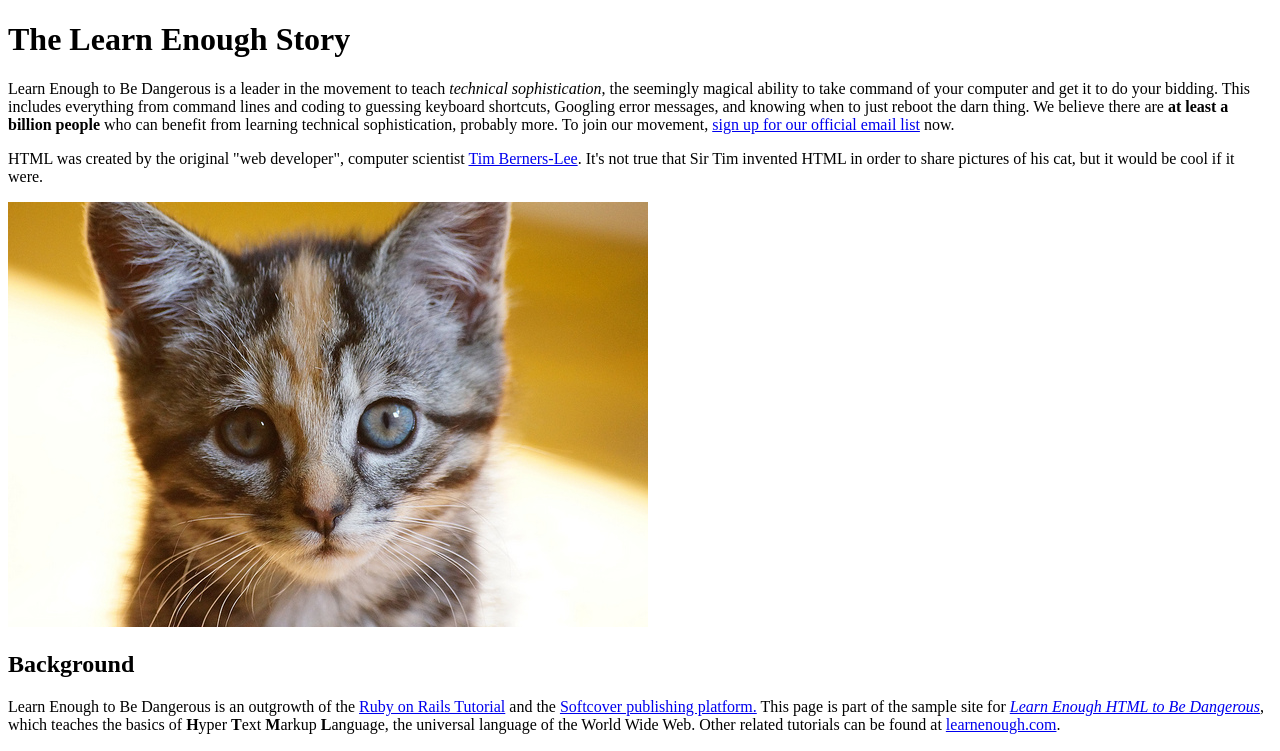
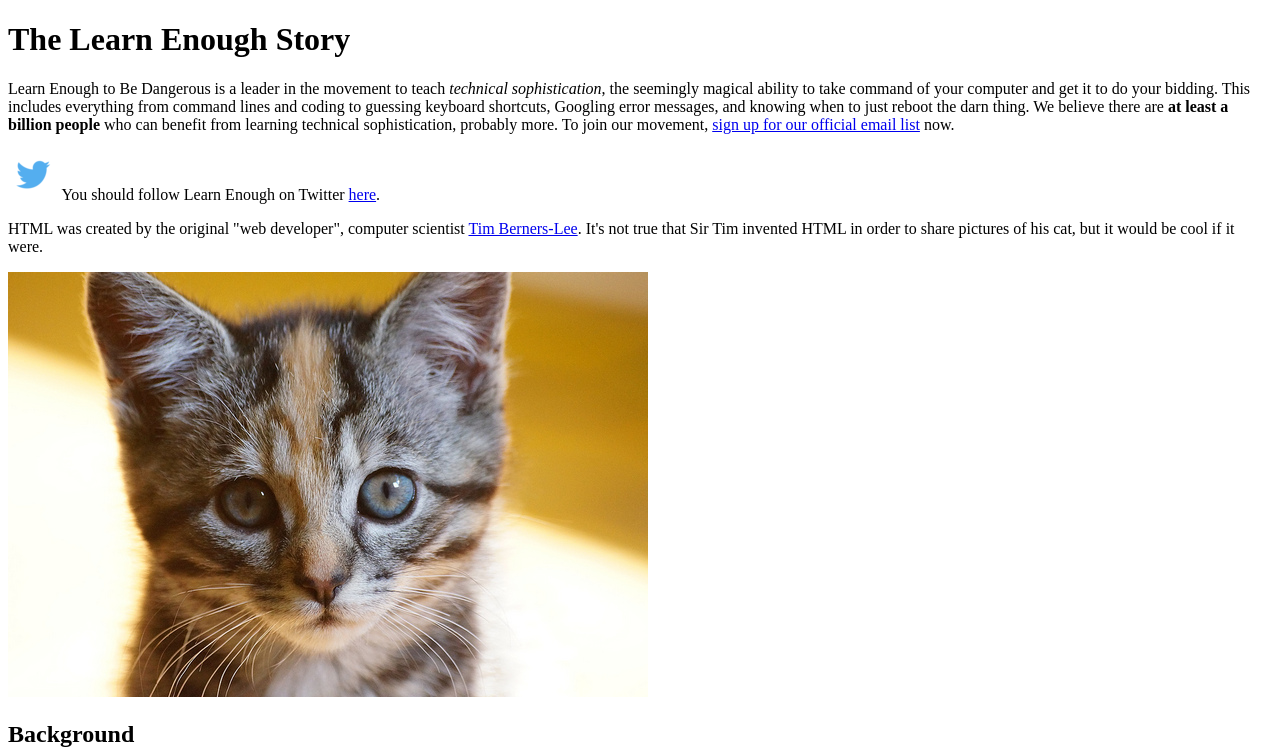
Before and after one commit to werronense/sample_website, a plain HTML site: page index.html in a window 1280 px wide. Shown: the top 751 px of the page. Drawn offline with Linux system fonts and the light colour scheme.

Commit message:
Add Twitter link and logo

```diff
--- a/index.html
+++ b/index.html
@@ -10,6 +10,13 @@
 
     <p>
       Learn Enough to Be Dangerous is a leader in the movement to teach <em>technical sophistication</em>, the seemingly magical ability to take command of your computer and get it to do your bidding. This includes everything from command lines and coding to guessing keyboard shortcuts, Googling error messages, and knowing when to just reboot the darn thing. We believe there are <strong>at least a billion people</strong> who can benefit from learning technical sophistication, probably more. To join our movement, <a href="https://learnenough.com/email">sign up for our official email list</a> now.
+    </p>
+
+    <p>
+      <a href="https://twitter.com/learnenough" target="_blank" rel="noopener" style="text-decoration: none">
+        <img src="images/small_twitter_logo.png" alt="Twitter logo">
+      </a>
+      You should follow Learn Enough on Twitter <a href="https://twitter.com/learnenough" target="_blank" rel="noopener">here</a>.
     </p>
 
     <p>
```
Also changed, not shown: images/small_twitter_logo.png (added).
